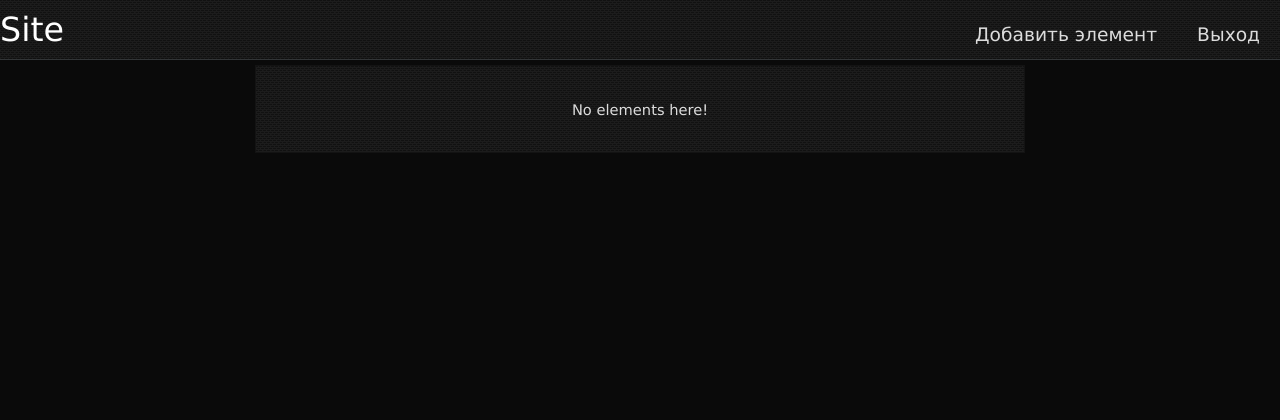
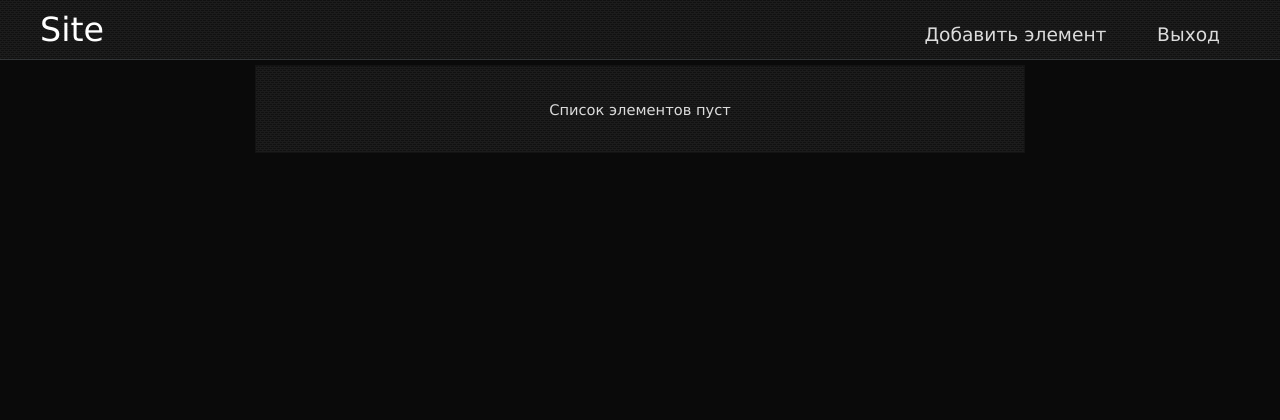
Before and after one commit to i-ka/alchemy, a Django app: page /alch-admin/ in a window 1280 px wide. Shown: the top 420 px of the page. Run offline with Django 3.2, Linux system fonts and the light colour scheme; the visitor is signed in with stand-in values (Sample User, id 1); data that the repository does not hold is empty; some libraries are stand-ins or nearby versions.

Commit message:
Minor visual changes
-Menu: now it shouldn't fall out of header
-Element card: added line breaks
-Element creation: enabled checkbox clears recipe (not only values as been before)

```diff
--- a/alchemysite/AlchemyAdmin/templates/AlchemyAdmin/add_element_form.html
+++ b/alchemysite/AlchemyAdmin/templates/AlchemyAdmin/add_element_form.html
@@ -9,9 +9,7 @@
 {% endblock %}
 
 {% block header%}
-	<div id="menu">
-			<a href="{%url 'aladmin:index'%}">Список элементов</a>
-	</div>
+	<a href="{%url 'aladmin:index'%}">Список элементов</a>
 {% endblock %}
 
 {% block center %}
--- a/alchemysite/AlchemyAdmin/templates/AlchemyAdmin/index.html
+++ b/alchemysite/AlchemyAdmin/templates/AlchemyAdmin/index.html
@@ -3,9 +3,7 @@
 {% block title %}Index{% endblock %}
 
 {% block header%}
-	<div id="menu">
-		<a href="{%url 'aladmin:create-element'%}">Добавить элемент</a>
-	</div>
+	<a href="{%url 'aladmin:create-element'%}">Добавить элемент</a>
 {% endblock %}
 
 {% block center %}
@@ -17,23 +15,29 @@
 		<div class="card">
 			Идентификатор:
 			{{element.id}}
+			<br>
 			Категория:
 			{{element.category}}
+			<br>
 			Название:
 			{{element.name}}
+			<br>
 			{% if element.is_essential_element %}
 			Исходный элемент
+			<br>
 			{%else%}
 			Рецепт:
 			{{element.first_recipe_el}}+{{element.second_recipe_el}}
+			<br>
 			{%endif%}
 			Описание:
 			{{element.description}}
+			<br>
 			<a href="{% url 'aladmin:del' element.id %}">Удалить</a>
 			<a href="{% url 'aladmin:update-element' element.id %}">Изменить</a>
 		</div>
 		{%empty%}
-			<p>No elements here!</p>
+			<p>Список элементов пуст</p>
 		{%endfor%}
 	</div>
 {% endblock %}
--- a/alchemysite/static/css/main.css
+++ b/alchemysite/static/css/main.css
@@ -19,6 +19,10 @@ body {
 	width: 100%;
 	padding: 10px 0;
 	font-size: 25pt;
+}
+
+.container {
+	margin: 0 40px;
 }
 
 #menu {
@@ -90,7 +94,7 @@ a:hover, #selected{
 }
 
 .card {
-	width: 150px;
+	width: 200px;
 	vertical-align: top;
 	word-break: break-word;
 }
--- a/alchemysite/static/js/obj_drop.js
+++ b/alchemysite/static/js/obj_drop.js
@@ -38,6 +38,9 @@ $(document).ready(function()
 		$("#recipe").slideToggle("fast");
 		$("[name=first_recipe_el]").val("0");
 		$("[name=second_recipe_el]").val("0");
+		$("#drop1").text("Элемент 1");
+		$("#drop2").text("Элемент 2");
+		$("#drop1, #drop2").css("box-shadow", "");
 	});
 
 });
--- a/alchemysite/templates/base.html
+++ b/alchemysite/templates/base.html
@@ -13,8 +13,10 @@
 <body>
 <!--Header -->
 	<div id="header">
+		<div class="container">
 			<a href="http://localhost:8000/">Site</a>
 			<div id="menu">
+				{% block header %}{% endblock %}
 				{% if user.is_authenticated %}
 				<a href="http://localhost:8000/logout">Выход</a>
 				{% else %}
@@ -22,7 +24,7 @@
 				<a href="http://localhost:8000/registration">Регистрация</a>
 				{% endif %}
 			</div>
-		{% block header %}{% endblock %}
+		</div>
 	</div>
 <!--Content-->
 	<div id="center">
```
Lines whose indentation alone changed are shown as unchanged.
